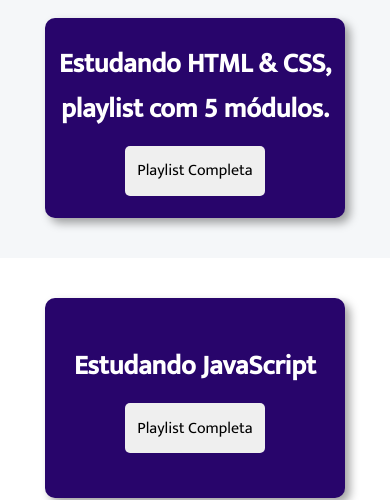
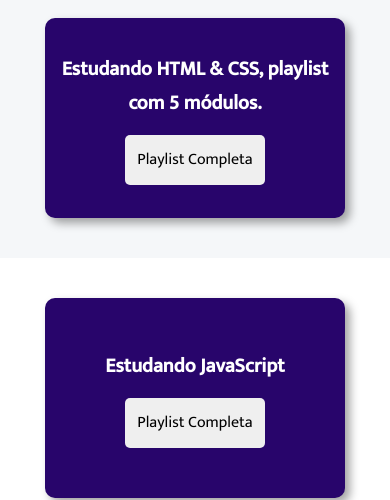
Before and after one commit to joaovictordiass/MaxCode, a plain HTML site: page cronograma/cronograma.html in a window 390 px wide. Shown: the part 1267-1767 px from the top of the page. Drawn offline with Linux system fonts and the light colour scheme.

Commit message:
PROJETO ATUALIZADO 22/02

```diff
--- a/cronograma/style.css
+++ b/cronograma/style.css
@@ -408,6 +408,10 @@
         width: 300px;
     }
 
+    .info-2 h2 {
+        font-size: 20px;
+    }
+
     .painel-2 {
         height: 500px;
     }
@@ -415,6 +419,10 @@
     .info-3 {
         height: 200px;
         width: 300px;
+    }
+
+    .info-3 h2 {
+        font-size: 20px;
     }
 
     .painel-3 {
```
